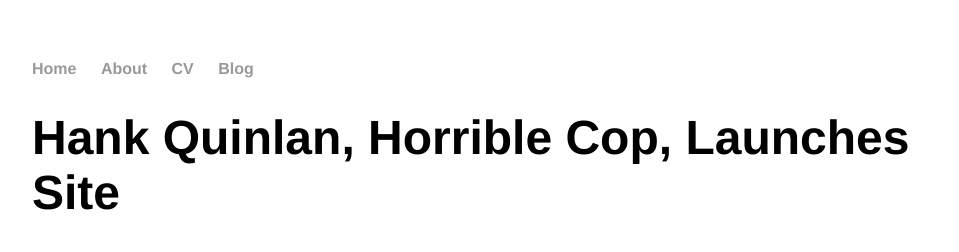
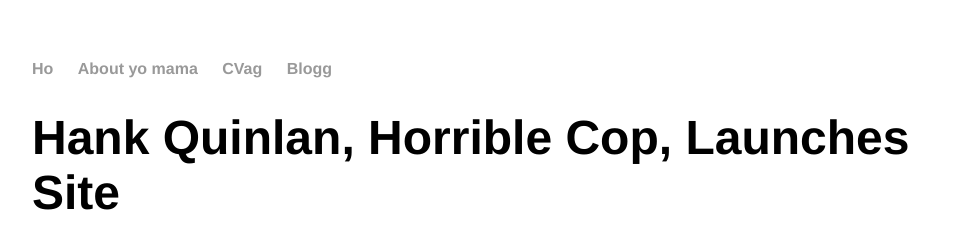
Before and after one commit to jonif0112/jonif0112.github.io, a Jekyll site: the page built from _posts/2014-04-30-hank-quinlan-site-launched.md, in a window 1280 px wide. Shown: the top 252 px of the page, without its empty margins (160-1119 px from the left). Built offline with Jekyll 4.4.1, drawn with Linux system fonts in a browser that asks for light colours.

Commit message:
Update default.html

```diff
--- a/_layouts/default.html
+++ b/_layouts/default.html
@@ -8,10 +8,10 @@
 		<body>
 			<nav>
 	    		<ul>
-	        		<li><a href="/">Home</a></li>
-		        	<li><a href="/about">About</a></li>
-	        		<li><a href="/cv">CV</a></li>
-	        		<li><a href="/blog">Blog</a></li>
+	        		<li><a href="/">Ho</a></li>
+		        	<li><a href="/about">About yo mama</a></li>
+	        		<li><a href="/cv">CVag</a></li>
+	        		<li><a href="/blog">Blogg</a></li>
 	    		</ul>
 			</nav>
 			<div class="container">
```
